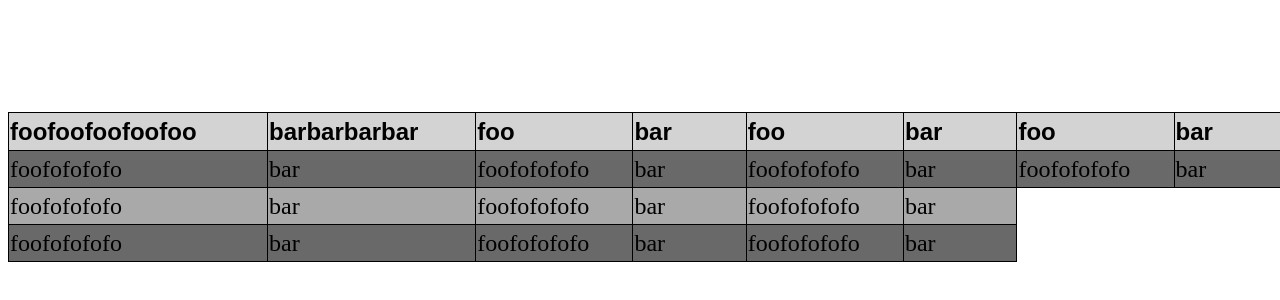
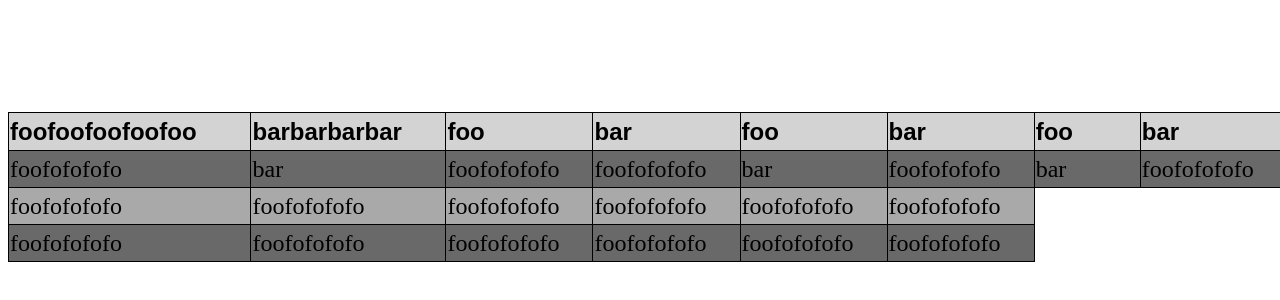
Before and after one commit to AlenoJankowsky/responsive-table, a plain HTML site: page index.html in a window 1280 px wide. Shown: the part 168-468 px from the top of the page. Drawn offline with Linux system fonts and the light colour scheme.

Commit message:
Add div around every cell content

```diff
--- a/index.html
+++ b/index.html
@@ -21,30 +21,30 @@
           <th onclick="hideColumnContents('eighth-column')">bar</th>
         </tr>
         <tr>
-          <td class="first-column">foofofofofo</td>
-          <td class="second-column">bar</td>
-          <td class="third-column">foofofofofo</td>
-          <td class="fourth-column">bar</td>
-          <td class="fifth-column">foofofofofo</td>
-          <td class="sixth-column">bar</td>
-          <td class="seventh-column">foofofofofo</td>
-          <td class="eighth-column">bar</td>
+          <td class="first-column"><div>foofofofofo</div></td>
+          <td class="second-column"><div>bar</div></td>
+          <td class="third-column"><div>foofofofofo</div></td>
+          <td class="fourth-column"><div>foofofofofo</div></td>
+          <td class="fifth-column"><div>bar</div></td>
+          <td class="sixth-column"><div>foofofofofo</div></td>
+          <td class="seventh-column"><div>bar</div></td>
+          <td class="eighth-column"><div>foofofofofo</div></td>
         </tr>
         <tr>
-          <td class="first-column">foofofofofo</td>
-          <td class="second-column">bar</td>
-          <td class="third-column">foofofofofo</td>
-          <td class="fourth-column">bar</td>
-          <td class="fifth-column">foofofofofo</td>
-          <td class="sixth-column">bar</td>
+          <td class="first-column"><div>foofofofofo</div></td>
+          <td class="second-column"><div>foofofofofo</div></td>
+          <td class="third-column"><div>foofofofofo</div></td>
+          <td class="fourth-column"><div>foofofofofo</div></td>
+          <td class="fifth-column"><div>foofofofofo</div></td>
+          <td class="sixth-column"><div>foofofofofo</div></td>
         </tr>
         <tr>
-          <td class="first-column">foofofofofo</td>
-          <td class="second-column">bar</td>
-          <td class="third-column">foofofofofo</td>
-          <td class="fourth-column">bar</td>
-          <td class="fifth-column">foofofofofo</td>
-          <td class="sixth-column">bar</td>
+          <td class="first-column"><div>foofofofofo</div></td>
+          <td class="second-column"><div>foofofofofo</div></td>
+          <td class="third-column"><div>foofofofofo</div></td>
+          <td class="fourth-column"><div>foofofofofo</div></td>
+          <td class="fifth-column"><div>foofofofofo</div></td>
+          <td class="sixth-column"><div>foofofofofo</div></td>
         </tr>
       </table>
     </div>
--- a/script.js
+++ b/script.js
@@ -11,3 +11,10 @@ function hideColumnContents(className) {
     }
   }
 }
+
+function adjustTableWidth(event) {
+  const mousePositionX = event.clientX;
+  const mousePositionY = event.clientY;
+
+
+}
```
